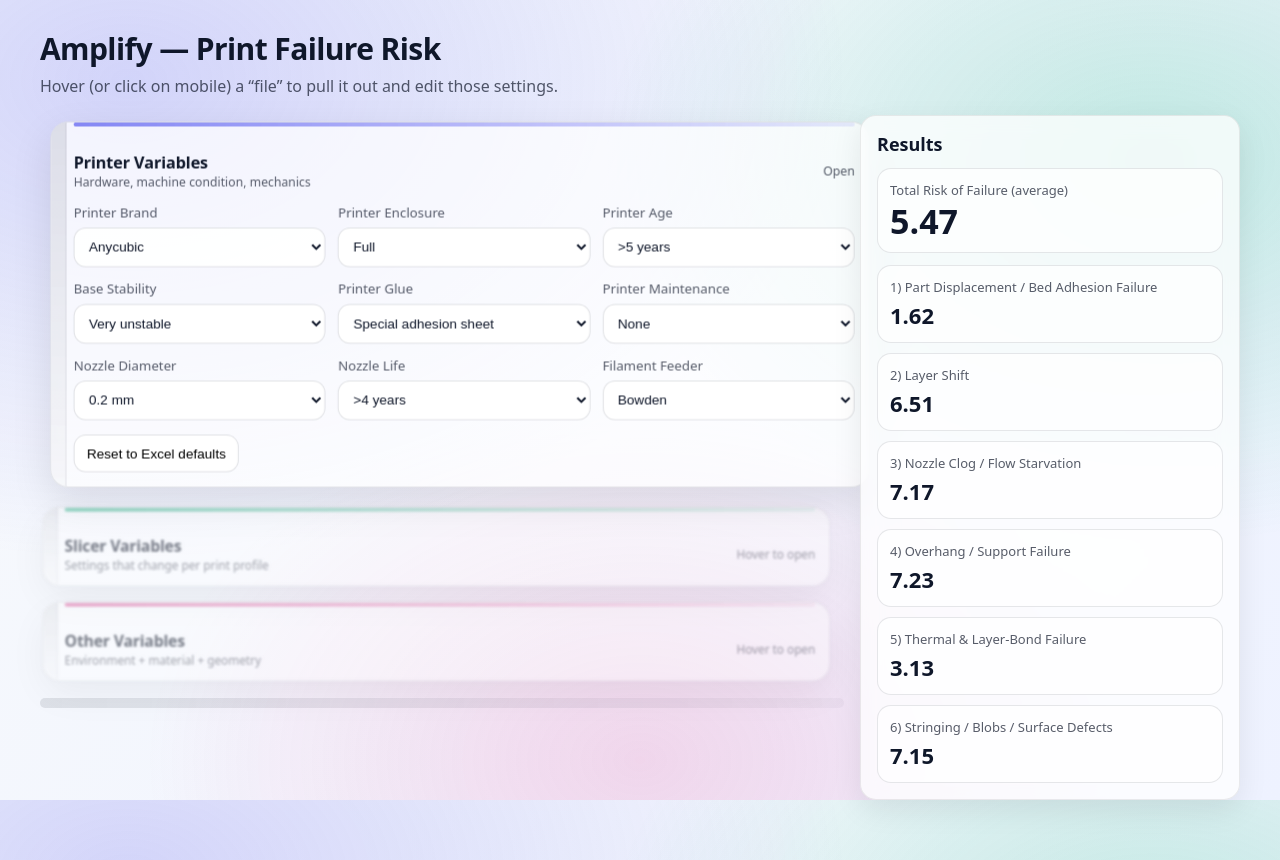
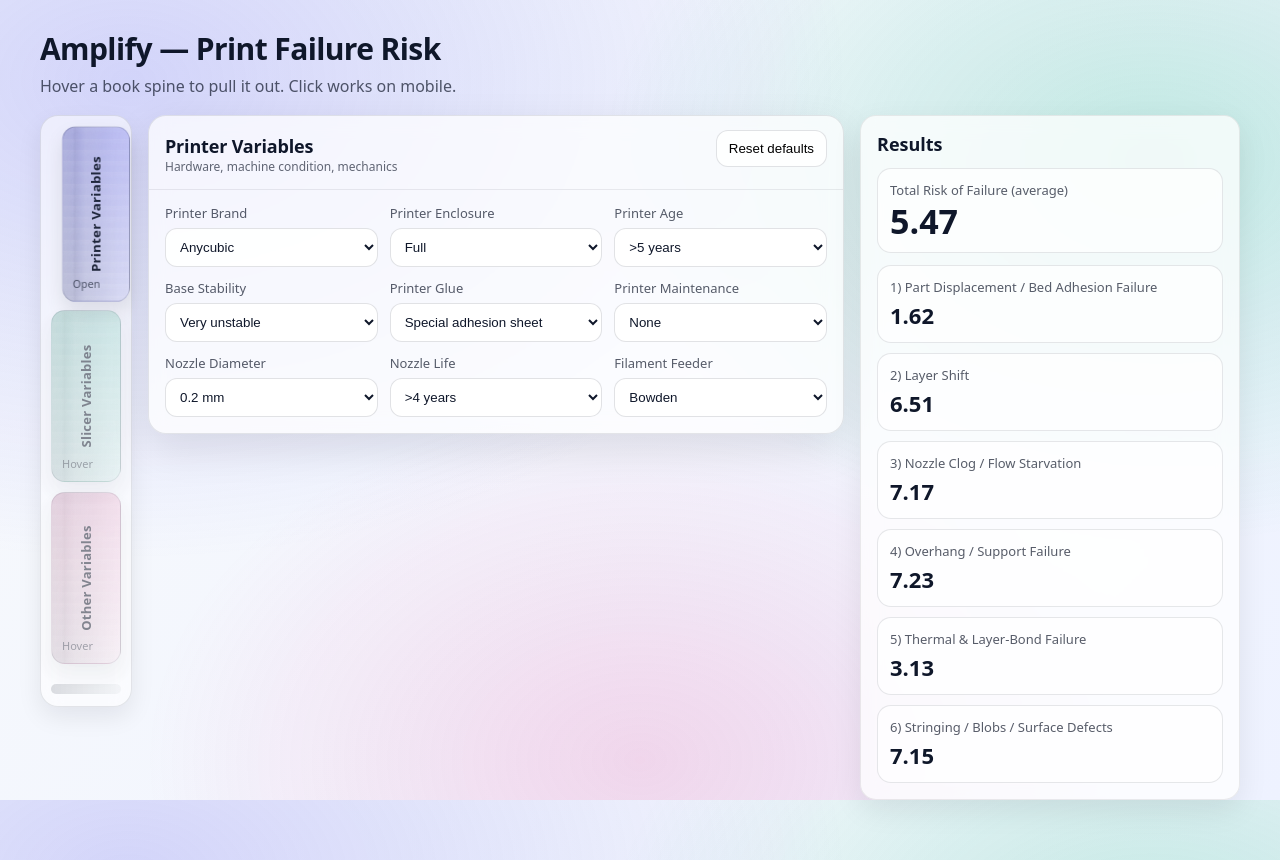
Before and after one commit to parthjain10/amplify-risk-app, a Next.js app: page / in a window 1280 px wide. Built offline with nearby package versions, Linux system fonts and the light colour scheme.

Commit message:
Update page.tsx

```diff
--- a/app/page.tsx
+++ b/app/page.tsx
@@ -69,7 +69,6 @@ export default function Home() {
     return init;
   });
 
-  // active “book”
   const [active, setActive] = useState<GroupKey>("printer");
 
   const { perFailureMode, total } = useMemo(() => computeScores(selected), [selected]);
@@ -80,6 +79,8 @@ export default function Home() {
     return m;
   }, []);
 
+  const activeGroup = GROUPS.find((g) => g.key === active)!;
+
   const resetDefaults = () => {
     const init: Record<string, string> = {};
     for (const v of VARIABLES) init[v.id] = v.defaultValue ?? v.options[0]?.label ?? "";
@@ -89,42 +90,51 @@ export default function Home() {
   return (
     <main className="container">
       <h1 className="h1">Amplify — Print Failure Risk</h1>
-      <p className="sub">Hover (or click on mobile) a “file” to pull it out and edit those settings.</p>
+      <p className="sub">Hover a book spine to pull it out. Click works on mobile.</p>
 
       <div className="grid-main">
-        {/* Left: Bookshelf */}
-        <section className="shelf">
-          <div className="shelf-row">
-            {GROUPS.map((g, idx) => {
+        {/* Left: Real book spines + open book */}
+        <section className="bookshelf">
+          {/* Spines */}
+          <div className="spines">
+            {GROUPS.map((g) => {
               const isActive = active === g.key;
-              const cls = `book bookStacked ${isActive ? "active" : "dim"}`;
-
               return (
                 <div
                   key={g.key}
-                  className={cls}
-                  data-index={idx}
+                  className={`spine ${g.key} ${isActive ? "active" : "dim"}`}
                   onMouseEnter={() => setActive(g.key)}
-                  onClick={() => setActive(g.key)} // mobile
+                  onClick={() => setActive(g.key)}
                   role="button"
                   tabIndex={0}
                   onKeyDown={(e) => {
                     if (e.key === "Enter" || e.key === " ") setActive(g.key);
                   }}
-                  style={{ cursor: "pointer" }}
                 >
-                  <div className={`accent ${g.key}`} />
-                  <div className="bookHeader">
-                    <div>
-                      <div className="bookTitle">{g.title}</div>
-                      <div className="bookHint">{g.hint}</div>
+                  <div className="spineTitle">{g.title}</div>
+                  <div className="spineHint">{isActive ? "Open" : "Hover"}</div>
                 </div>
-                    <div className="bookHint">{isActive ? "Open" : "Hover to open"}</div>
+              );
+            })}
+            <div className="shelfBase" />
           </div>
 
-                  <div className="bookBody">
-                    <div className="bookInputs">
-                      {g.ids.map((id) => {
+          {/* Opened book */}
+          <div className="openBook">
+            <div className="openBookHeader">
+              <div>
+                <div className="openBookTitle">{activeGroup.title}</div>
+                <div className="openBookSub">{activeGroup.hint}</div>
+              </div>
+
+              <button className="btn" onClick={resetDefaults} style={{ marginTop: 0 }}>
+                Reset defaults
+              </button>
+            </div>
+
+            <div className="openBookBody">
+              <div className="openInputs">
+                {activeGroup.ids.map((id) => {
                   const v = varById.get(id);
                   if (!v) return null;
 
@@ -146,17 +156,8 @@ export default function Home() {
                   );
                 })}
               </div>
-
-                    <button className="btn" onClick={resetDefaults}>
-                      Reset to Excel defaults
-                    </button>
             </div>
           </div>
-              );
-            })}
-          </div>
-
-          <div className="shelfLine" />
         </section>
 
         {/* Right: Results */}
```
Lines whose indentation alone changed are shown as unchanged.
